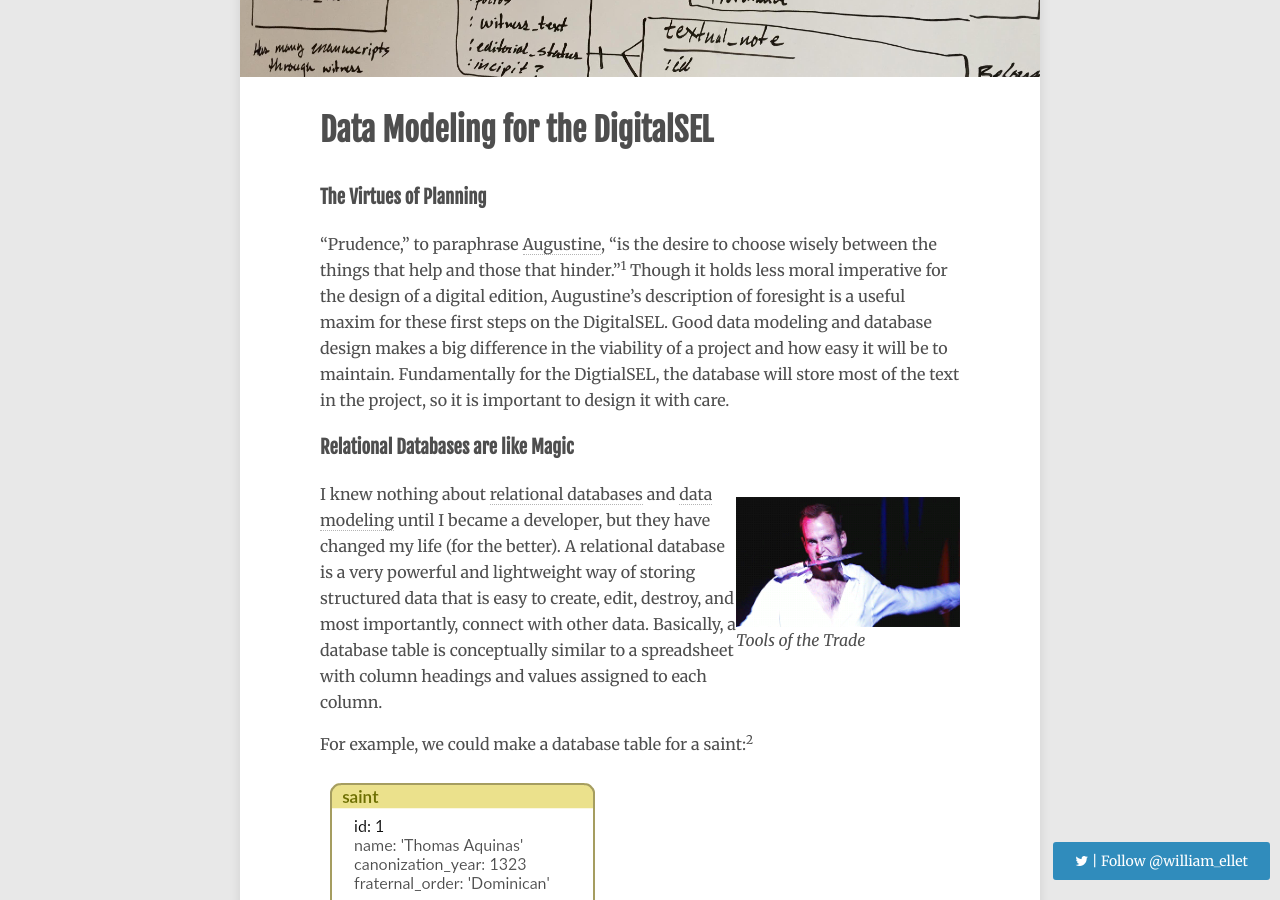
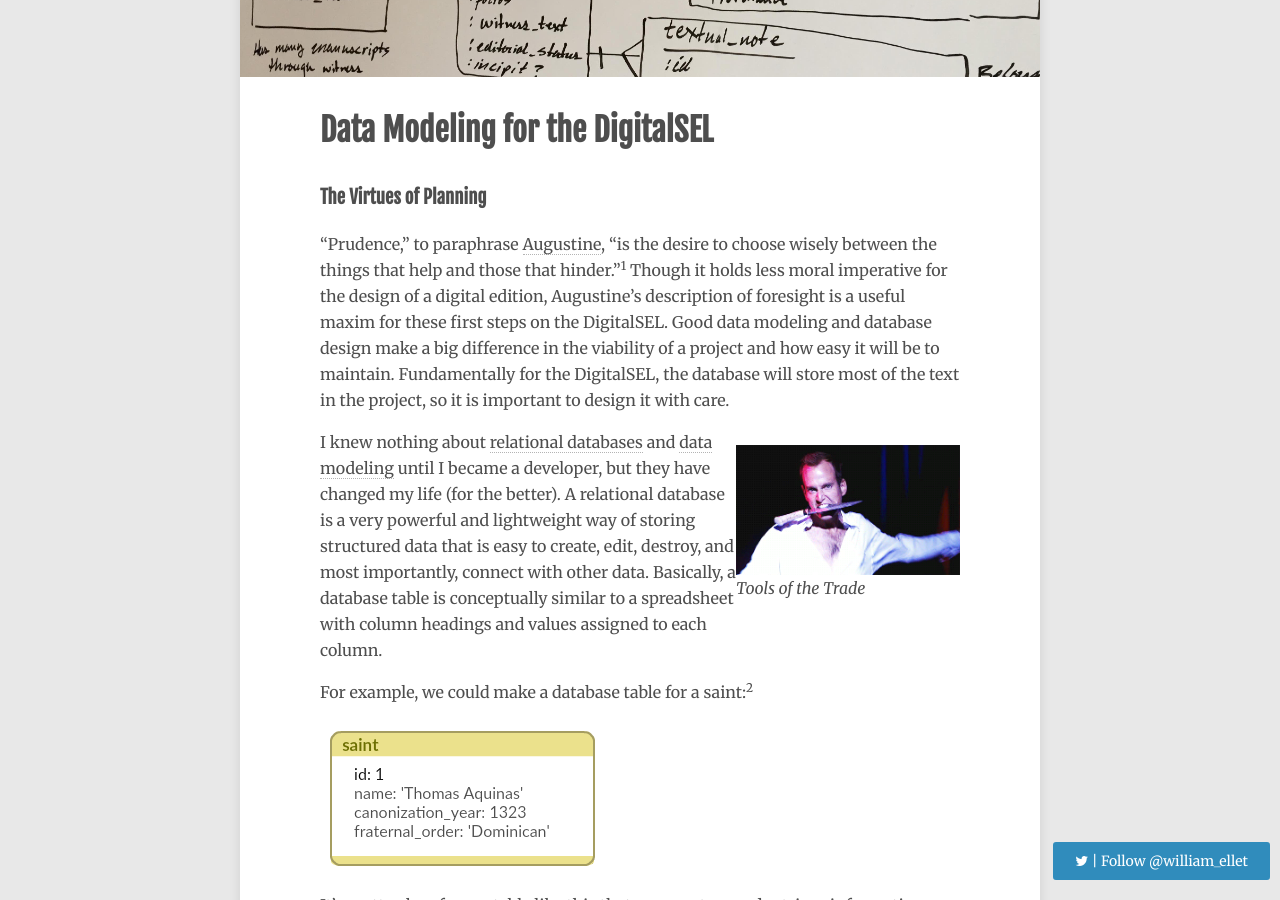
Before and after one commit to webolton/sel_project_blog, a Jekyll site: the page built from _posts/2016-04-09-data-modeling-for-the-digitalsel.md, in a window 1280 px wide and 900 px high, scrolled down 666 px. Built offline with Jekyll 4.4.1, drawn with Linux system fonts in a browser that asks for light colours; nearby versions of some CDN libraries; comment, search, counter and statistics services are not loaded; some of the changed text lies outside the part shown.

Commit message:
Fixed typos

```diff
--- a/_posts/2016-04-09-data-modeling-for-the-digitalsel.md
+++ b/_posts/2016-04-09-data-modeling-for-the-digitalsel.md
@@ -17,9 +17,7 @@
 ### The Virtues of Planning
 
 "Prudence," to paraphrase [Augustine](https://en.wikipedia.org/wiki/Augustine_of_Hippo){:target='_blank'}, "is the desire to choose wisely between the things that help and those that hinder."[^1]
-Though it holds less moral imperative for the design of a digital edition, Augustine’s description of foresight is a useful maxim for these first steps on the DigitalSEL. Good data modeling and database design makes a big difference in the viability of a project and how easy it will be to maintain. Fundamentally for the DigtialSEL, the database will store most of the text in the project, so it is important to design it with care.
-
-### Relational Databases are like Magic
+Though it holds less moral imperative for the design of a digital edition, Augustine’s description of foresight is a useful maxim for these first steps on the DigitalSEL. Good data modeling and database design make a big difference in the viability of a project and how easy it will be to maintain. Fundamentally for the DigitalSEL, the database will store most of the text in the project, so it is important to design it with care.
 
 ![Magic]({{site.url}}/images/magic.gif)
 *Tools of the Trade*
@@ -76,4 +74,4 @@
 [^1]: Augustine's actual phrasing treats the virtue allegorically: "prudentia, amor ea quibus adujvatur ab eis quibus impeditur, sagaciter seligens" in [*De Moribus Ecclesiae Catholicae et de Moribus Manichaeorum*](http://www.documentacatholicaomnia.eu/04z/z_0354-0430__Augustinus__De_Moribus_Ecclesiae_Catholicae_et_de_Moribus_Manichaeorum__MLT.pdf.html){:target='_blank'}, cap. 15.
 [^2]: I used a web-based tool, [Creatly](http://creately.com/){:target='_blank'}, to draw these tables.
 [^3]: In case you are wondering what is going on with these words with a colon in front of them, they are a special data type called a `symbol`. In order to cut down on memory use, most databases have different rules about the data types that you store in them. When you specify that a piece of data will be an `integer`, the database will only except integers in that space. A `symbol` looks a lot like a `string`, which is basically a word or string of characters. A `symbol` is special, however, because its is stored in memory in a special way that saves memory.
-[^4]: "Archetype," has a lot going for it in this context. It is not specific like "legend" or "saint's life," less vague than "text" or "item," and accurately describes the fact that the *ursprüngliche* form of a text in the *SEL* doesn’t actually exist.
+[^4]: "Archetype" has a lot going for it in this context. It is not specific like "legend" or "saint's life," less vague than "text" or "item," and accurately describes the fact that the *ursprüngliche* form of a text in the *SEL* doesn’t actually exist.
```
Also changed, not shown: other parts of _posts/2016-04-09-data-modeling-for-the-digitalsel.md (+1 -1 lines).
